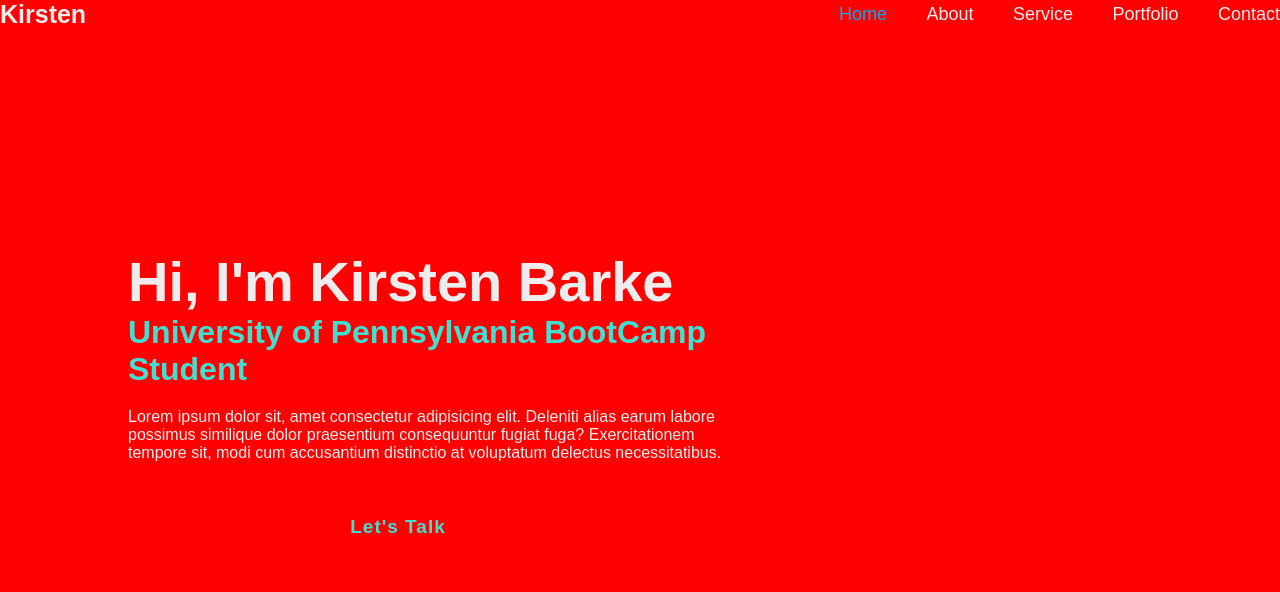
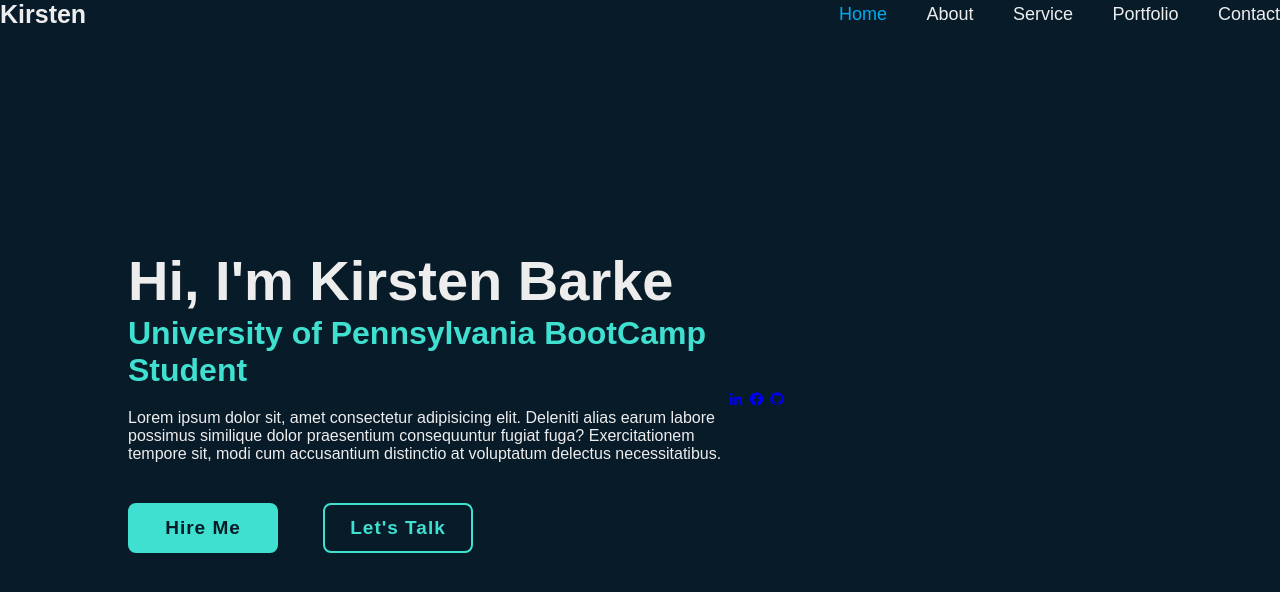
Before and after one commit to kibarke/professional-profile-remaster, a plain HTML site: page index.html in a window 1280 px wide. Drawn offline with nearby package versions, Linux system fonts and the light colour scheme; a web font is replaced by a local one.

Commit message:
added boxicons

```diff
--- a/assets/css/style.css
+++ b/assets/css/style.css
@@ -59,6 +59,7 @@
 .home-content h1 {
     font-size: 56px;
     font-weight: 700;
+    line-height: 1.2;
 }
 
 .home-content h3 {
@@ -80,6 +81,7 @@
 }
 
 .btn-box a {
+    position: relative;
     display: inline-flex;
     justify-content: center;
     align-items: center;
@@ -93,7 +95,12 @@
     text-decoration: none;
     font-weight: 600;
     letter-spacing: 1px;
-    z-index: -1;
+    z-index: 1;
+    overflow: hidden;
+}
+
+.btn-box a:hover {
+    color: turquoise;
 }
 
 .btn-box a:nth-child(2) {
@@ -106,8 +113,13 @@
     position: absolute;
     top: 0;
     left: 0;
+    width: 0;
+    height: 100%;
+    background-color: #081b29;
+    z-index: -1;
+    transition: .5s;
+}
+
+.btn-box a:hover::before {
     width: 100%;
-    height: 100%;
-    background-color: red;
-    z-index: -1;
 }
--- a/index.html
+++ b/index.html
@@ -5,6 +5,7 @@
     <meta name="viewport" content="width=device-width, initial-scale=1.0">
     <title>Kirsten's Portfolio</title>
     <link rel="stylesheet" href="./assets/css/style.css">
+    <link href='https://unpkg.com/boxicons@2.1.4/css/boxicons.min.css' rel='stylesheet'>
 </head>
 <body>
 
@@ -30,6 +31,12 @@
                 <a href="#">Let's Talk</a>
             </div>
         </div>
+
+        <div class="home-sci">
+            <a href="#"><i class='bx bxl-linkedin'></i></a>
+            <a href="#"><i class='bx bxl-facebook-circle'></i></a>
+            <a href="#"><i class='bx bxl-github'></i></a>
+        </div>
     </section>
 
 </body>
```
